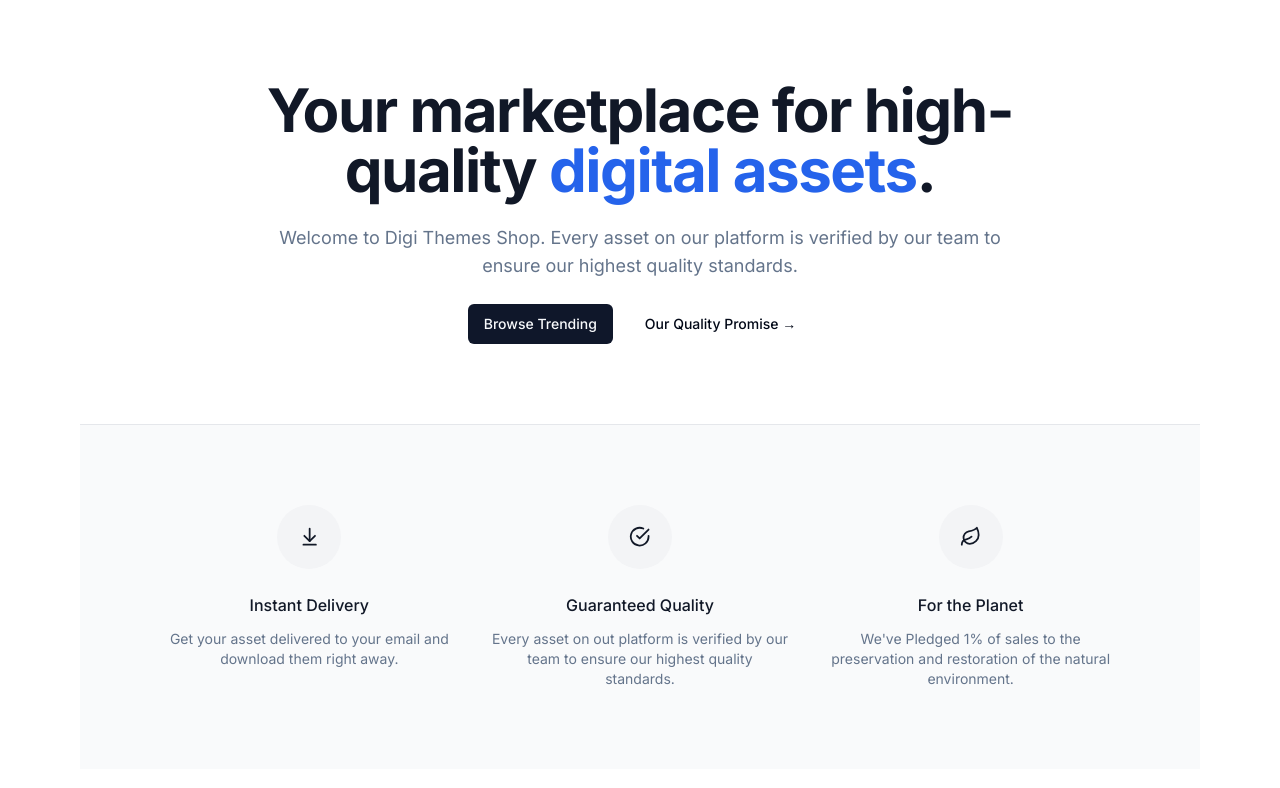
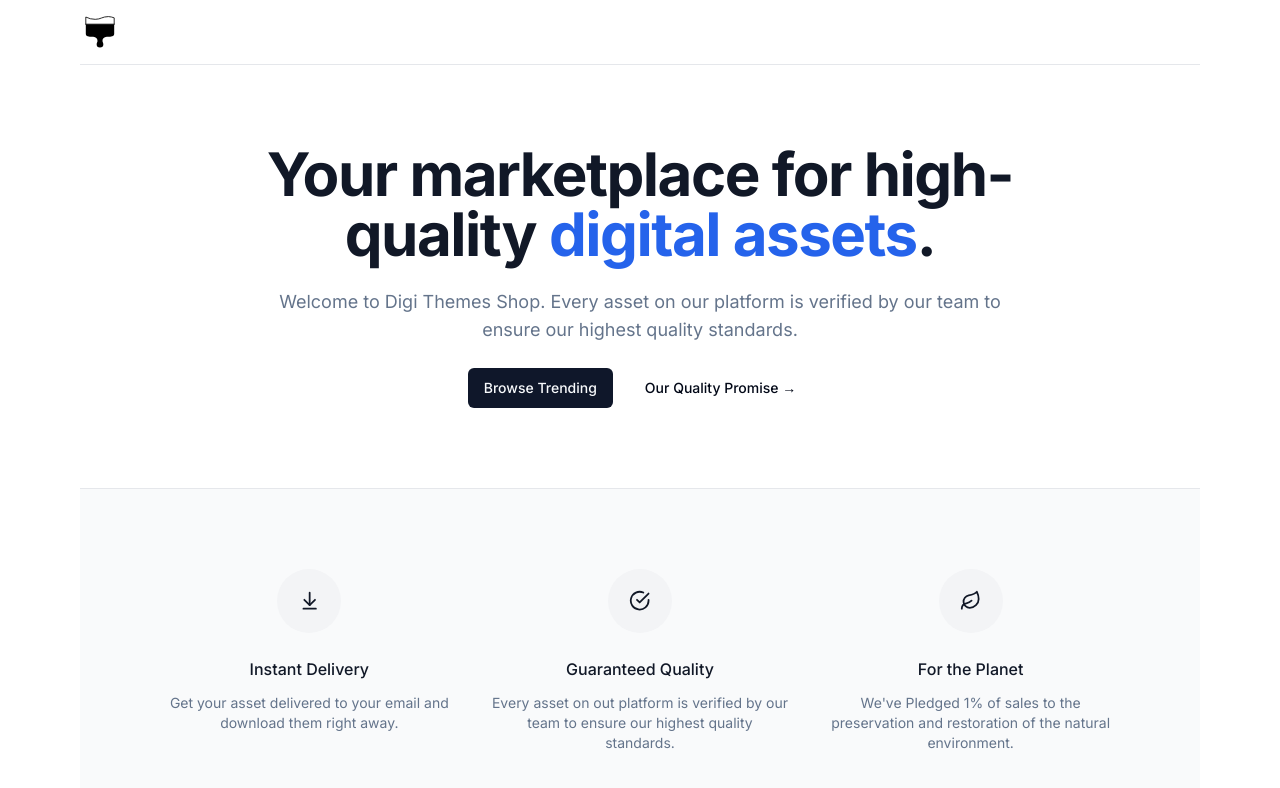
Before and after one commit to mrzahidfaiz/nextjs-digi-themes-shop, a Next.js app: page / in a window 1280 px wide. Shown: the top 788 px of the page. Built offline with nearby package versions, Linux system fonts and the light colour scheme.

Commit message:
Navbar with Side Logo Created

```diff
--- a/src/app/layout.tsx
+++ b/src/app/layout.tsx
@@ -2,6 +2,7 @@ import type { Metadata } from "next";
 import { Inter } from "next/font/google";
 import "./globals.css";
 import { cn } from "@/lib/utils";
+import Navbar from "@/components/Navbar/Navbar";
 
 const inter = Inter({ subsets: ["latin"] });
 
@@ -24,6 +25,7 @@ export default function RootLayout({
         )}
       >
         <main className="flex flex-col relative min-h-screen">
+          <Navbar />
           <div className="flex-grow flex-1">{children}</div>
         </main>
       </body>
--- a/src/app/page.tsx
+++ b/src/app/page.tsx
@@ -45,7 +45,6 @@ export default function Home() {
           </div>
         </main>
 
-        {/* Products Here */}
         <section className="border-t border-gray-200 bg-gray-50">
           <DefaultLayout className="py-20">
             <div className="grid grid-cols-1 gap-y-12 sm:grid-cols-2 sm:gap-x-6 lg:grid-cols-3 lg:gap-x-8 lg:gap-y-0">
--- /dev/null
+++ b/src/components/Icons/Icons.tsx
@@ -0,0 +1,31 @@
+import { LucideProps } from "lucide-react";
+
+export const Icons = {
+  logo: (props: LucideProps) => (
+    <svg
+      {...props}
+      width="800px"
+      height="800px"
+      viewBox="0 0 48 48"
+      xmlns="http://www.w3.org/2000/svg"
+    >
+      <defs>
+        <style
+          dangerouslySetInnerHTML={{
+            __html:
+              ".a{fill:none;stroke:#000000;stroke-linecap:round;stroke-linejoin:round;}",
+          }}
+        />
+      </defs>
+      <path
+        className="a"
+        d="M6.9657,14.615V6.04a25.1315,25.1315,0,0,0,11.343,2.7683C24.7905,8.8084,26.8835,5.5,34.108,5.5a22.9729,22.9729,0,0,1,6.9263,1.5071V14.615"
+      />
+      <path
+        className=""
+        d="M41.0343,14.615V26.1606c0,3.3759-3.916,3.646-7.4945,3.646s-6.538,1.5079-6.538,4.895c0,1.5288,1.0015,1.8568,1.0015,4.22S26.7485,42.5,24,42.5s-4.0033-1.2153-4.0033-3.5785,1.0015-2.6911,1.0015-4.22c0-3.3871-2.96-4.895-6.538-4.895s-7.4945-.27-7.4945-3.646V14.615"
+      />
+      <line className="a" x1="6.9657" y1="14.615" x2="41.0343" y2="14.615" />
+    </svg>
+  ),
+};
--- /dev/null
+++ b/src/components/Navbar/Navbar.tsx
@@ -0,0 +1,26 @@
+import DefaultLayout from "../Layouts/DefaultLayout";
+import { Icons } from "../Icons/Icons";
+import Link from "next/link";
+
+const Navbar = () => {
+  return (
+    <div className="bg-white sticky z-50 top-0 inset-x-0 h-16">
+      <header className="relative bg-white">
+        <DefaultLayout>
+          <div className="border-b border-gray-200">
+            <div className="flex items-center h-16">
+              {/* MBL */}
+              <div className="ml-4 flex lg:ml-0">
+                <Link href="/">
+                  <Icons.logo className="w-10 h-10" />
+                </Link>
+              </div>
+            </div>
+          </div>
+        </DefaultLayout>
+      </header>
+    </div>
+  );
+};
+
+export default Navbar;
```
